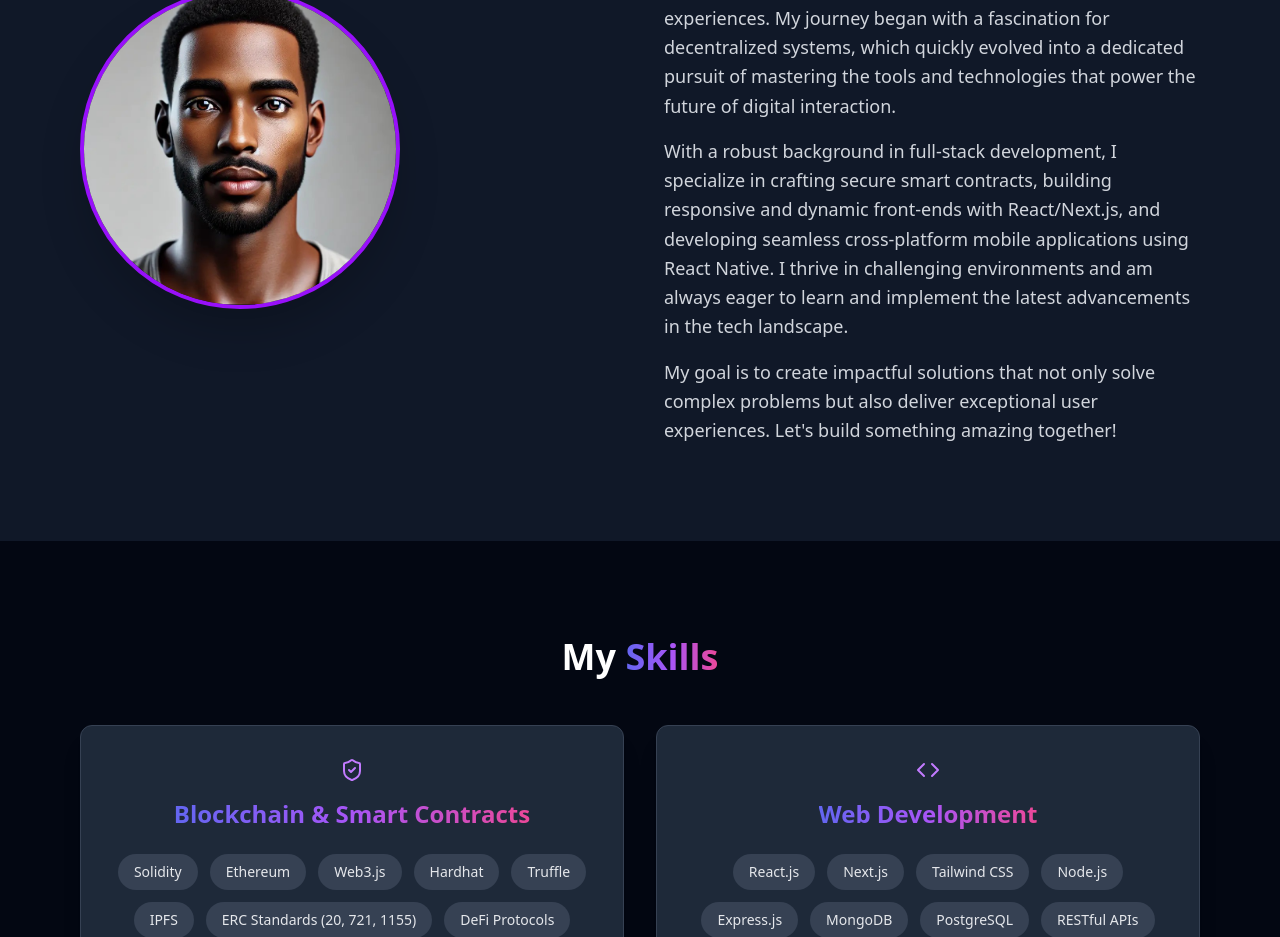
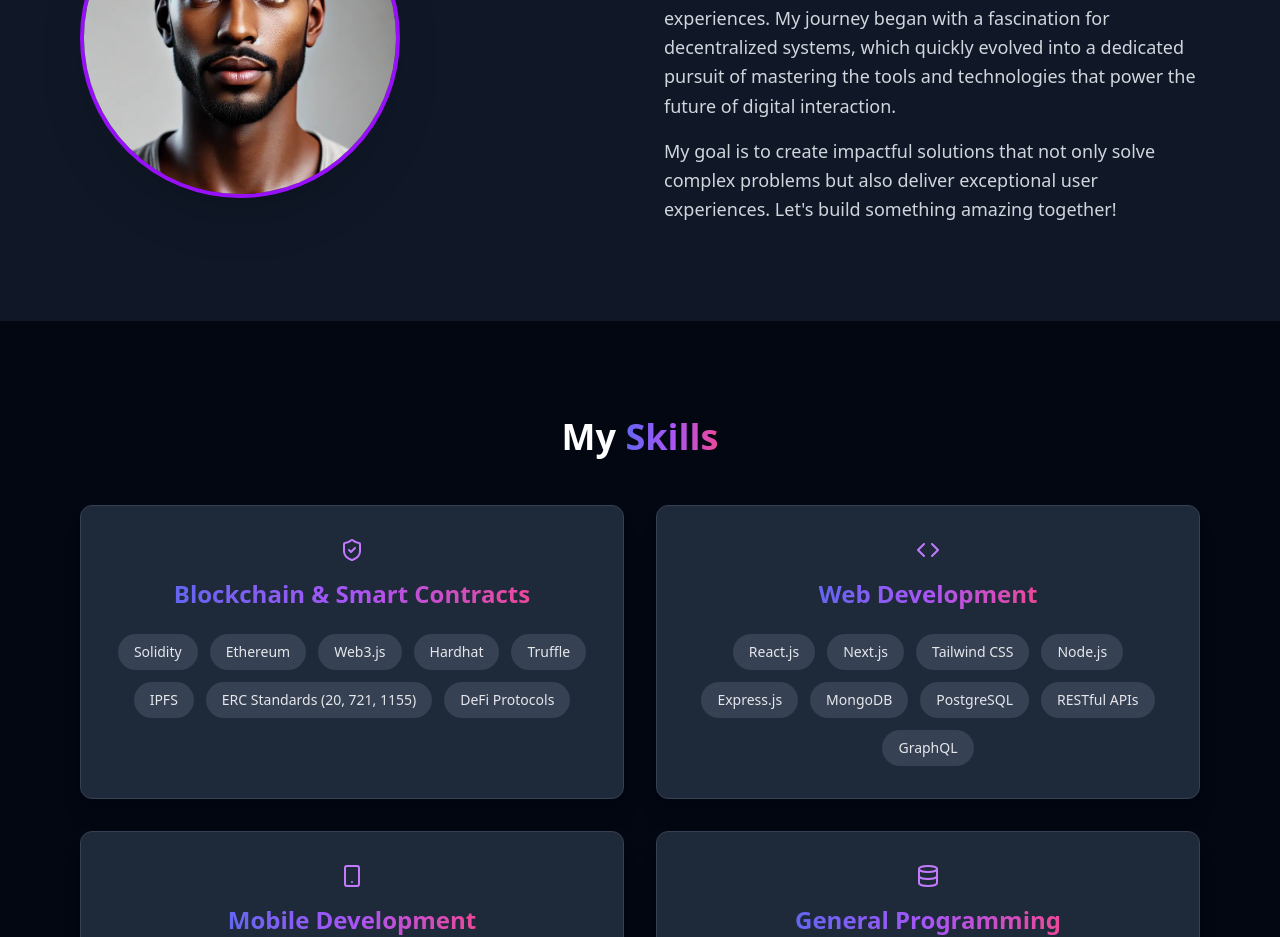
Before and after one commit to enzotoms/Azam-portfolio, a React (Vite) app in the folder portfolio/: page / in a window 1280 px wide. Shown: the part 1060-1997 px from the top of the page. Built offline with nearby package versions, Linux system fonts and the light colour scheme.

Commit message:
Update App.jsx

```diff
--- a/portfolio/src/App.jsx
+++ b/portfolio/src/App.jsx
@@ -228,9 +228,7 @@ const App = () => {
               <p className="text-lg text-gray-300 mb-4 leading-relaxed">
                 Hello! I'm Azam Destiny, a passionate and results-driven developer with a strong focus on the intersection of blockchain technology, modern web applications, and intuitive mobile experiences. My journey began with a fascination for decentralized systems, which quickly evolved into a dedicated pursuit of mastering the tools and technologies that power the future of digital interaction.
               </p>
-              <p className="text-lg text-gray-300 mb-4 leading-relaxed">
-                With a robust background in full-stack development, I specialize in crafting secure smart contracts, building responsive and dynamic front-ends with React/Next.js, and developing seamless cross-platform mobile applications using React Native. I thrive in challenging environments and am always eager to learn and implement the latest advancements in the tech landscape.
-              </p>
+
               <p className="text-lg text-gray-300 leading-relaxed">
                 My goal is to create impactful solutions that not only solve complex problems but also deliver exceptional user experiences. Let's build something amazing together!
               </p>
```
